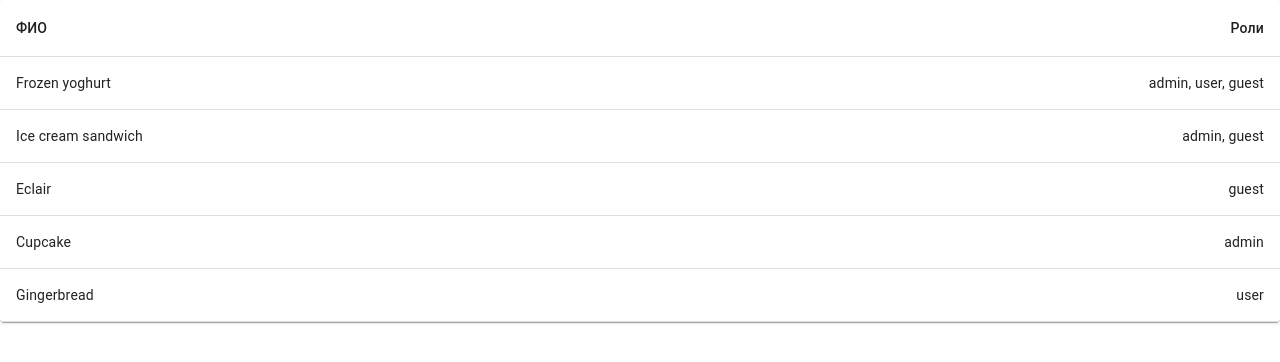
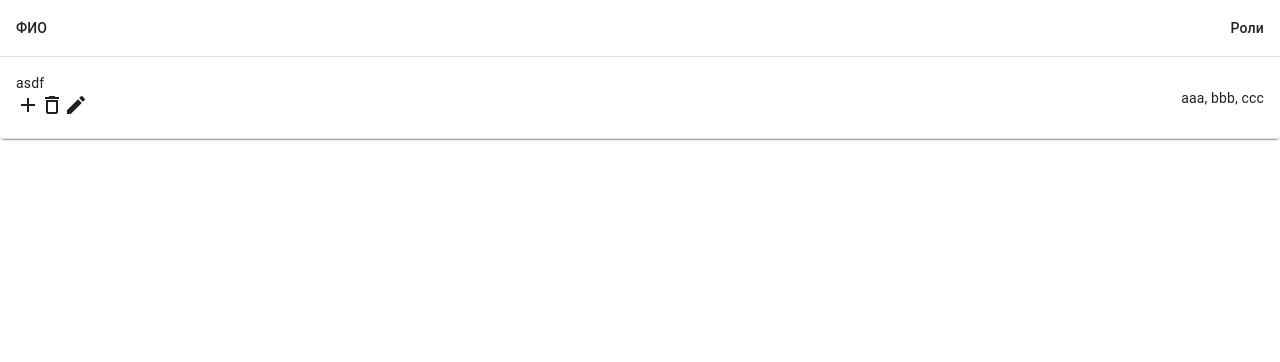
Before and after one commit to cavnav/pochta, a React (Create React App) app: page / in a window 1280 px wide. Shown: the top 362 px of the page. Built offline with nearby package versions, Linux system fonts and the light colour scheme.

Commit message:
UserRowActions

```diff
--- a/src/Components/App/App.js
+++ b/src/Components/App/App.js
@@ -1,5 +1,4 @@
 import React from 'react';
-import logo from '../../logo.svg';
 import { UserList } from '../';
 import './App.css';
 
--- a/src/Components/UserList/UserList.js
+++ b/src/Components/UserList/UserList.js
@@ -9,6 +9,11 @@ import TableRow from '@material-ui/core/TableRow';
 
 import Paper from '@material-ui/core/Paper';
 import { UserRow } from '../';
+import { serverAPI } from "../../serverAPI";
+
+const initState = {
+  users: [],
+};
 
 const useStyles = makeStyles({
   table: {
@@ -17,20 +22,24 @@ const useStyles = makeStyles({
   },
 });
 
-function createData(userName, userRoles, userId = Math.floor(Math.random() * 3 + 1)) {
-  return { userId, userName, userRoles };
-}
-
-const users = [
-  createData('Frozen yoghurt', 'admin, user, guest'),
-  createData('Ice cream sandwich', 'admin, guest'),
-  createData('Eclair', 'guest'),
-  createData('Cupcake', 'admin'),
-  createData('Gingerbread', 'user'),
-];
-
 export function UserList() {
   const classes = useStyles();
+
+  const [state, setState] = React.useReducer(tempReducer, initState);
+
+  React.useEffect(() => {
+    try {
+      fetch();
+
+      async function fetch() {
+        const users = await serverAPI.getUsers();
+        setState({ users });
+      }
+    }
+    catch (e) {
+      console.log(serverAPI.getUsers.name, e);
+    }
+  }, []);
 
   return (
     <TableContainer component={Paper}>
@@ -42,7 +51,7 @@ export function UserList() {
           </TableRow>
         </TableHead>
         <TableBody>
-          {users.map((user, key = user.userId) => (
+          {state.users.map((user, key = user.userId) => (
             <UserRow key={key} data={user} />
           ))}
         </TableBody>
@@ -50,3 +59,10 @@ export function UserList() {
     </TableContainer>
   );
 }
+
+function tempReducer(prevState, newState = {}) {
+  return {
+    ...prevState,
+    ...newState,
+  };
+}
--- a/src/Components/UserRow/UserRow.js
+++ b/src/Components/UserRow/UserRow.js
@@ -1,6 +1,7 @@
 import React from 'react';
-import TableRow from '@material-ui/core/TableRow';
+import TableRow1 from '@material-ui/core/TableRow';
 import TableCell from '@material-ui/core/TableCell';
+import { UserRowActions } from '../';
 
 import { UserRoleList } from '../';
 
@@ -12,13 +13,14 @@ export function UserRow({
   },
 }) {
     return (
-      <TableRow>
+      <TableRow1>
           <TableCell component="th" scope="row">
             {userName}
+            <UserRowActions />
           </TableCell>
           <TableCell align="right">
             <UserRoleList data={userRoles} />
           </TableCell>
-      </TableRow>
+      </TableRow1>
     );
 }
--- /dev/null
+++ b/src/Components/UserRowActions/UserRowActions.js
@@ -0,0 +1,14 @@
+import React from 'react';
+import AddIcon from '@material-ui/icons/Add';
+import DeleteOutlineIcon from '@material-ui/icons/DeleteOutline';
+import EditIcon from '@material-ui/icons/Edit';
+
+export function UserRowActions() {
+  return (
+    <div>
+      <AddIcon />
+      <DeleteOutlineIcon />
+      <EditIcon />
+    </div>
+  );
+}
--- a/src/Components/index.js
+++ b/src/Components/index.js
@@ -1,3 +1,4 @@
 export { UserList } from './UserList/UserList';
 export { UserRow } from './UserRow/UserRow';
 export { UserRoleList } from './UserRoleList/UserRoleList';
+export { UserRowActions } from './UserRowActions/UserRowActions';
--- /dev/null
+++ b/src/serverAPI.js
@@ -0,0 +1,21 @@
+
+class serverAPIclass {
+  users = [{ userId: 1000, userName: 'asdf', userRoles: 'aaa, bbb, ccc' }];
+
+  getUsers() {
+    // return fetch('/users/get');
+
+    return new Promise((resolve) => setTimeout(() => resolve(this.users), 3000));
+  }
+  addUser({ user, resolve }) {
+
+  }
+  removeUser({ userId }) {
+
+  }
+  updateUser({ userId, resolve }) {
+
+  }
+}
+
+export const serverAPI = new serverAPIclass();
```
Also changed, not shown: 1 other file (tests, documents, lock files or other folders).
